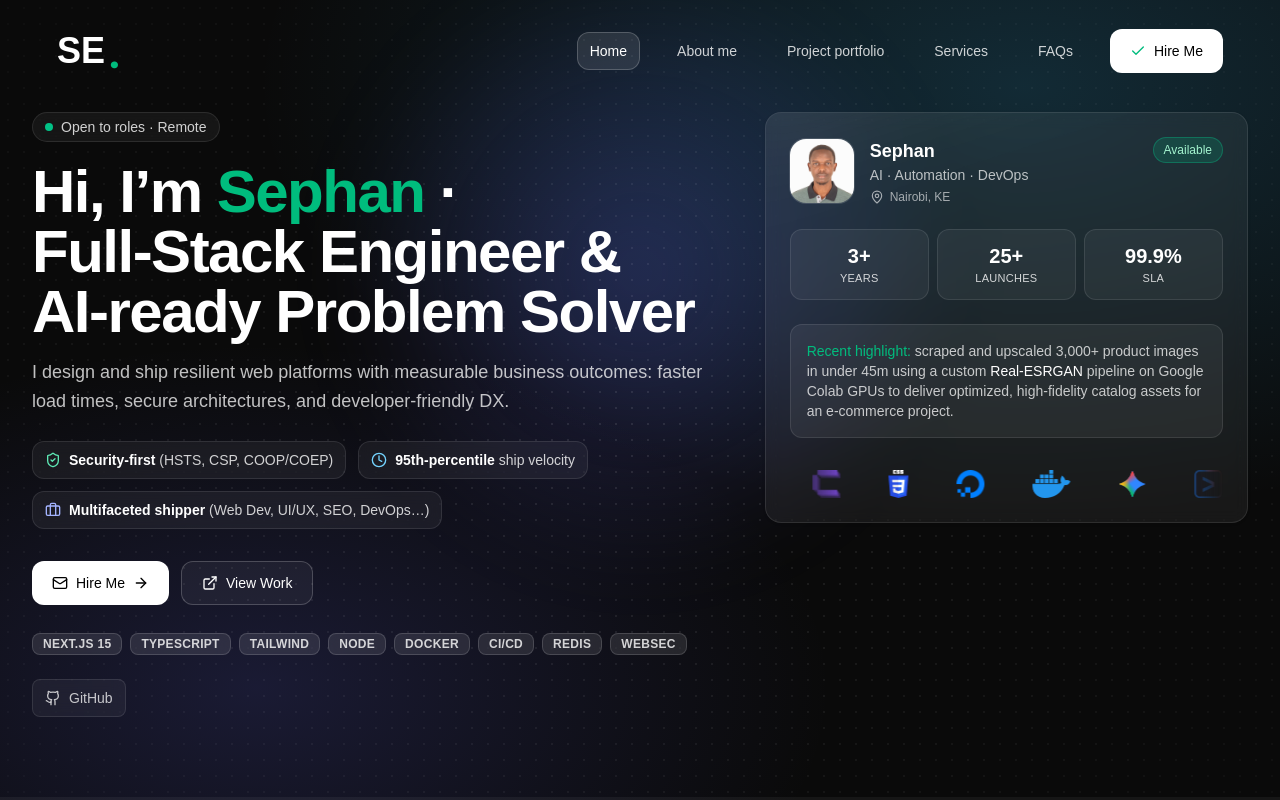
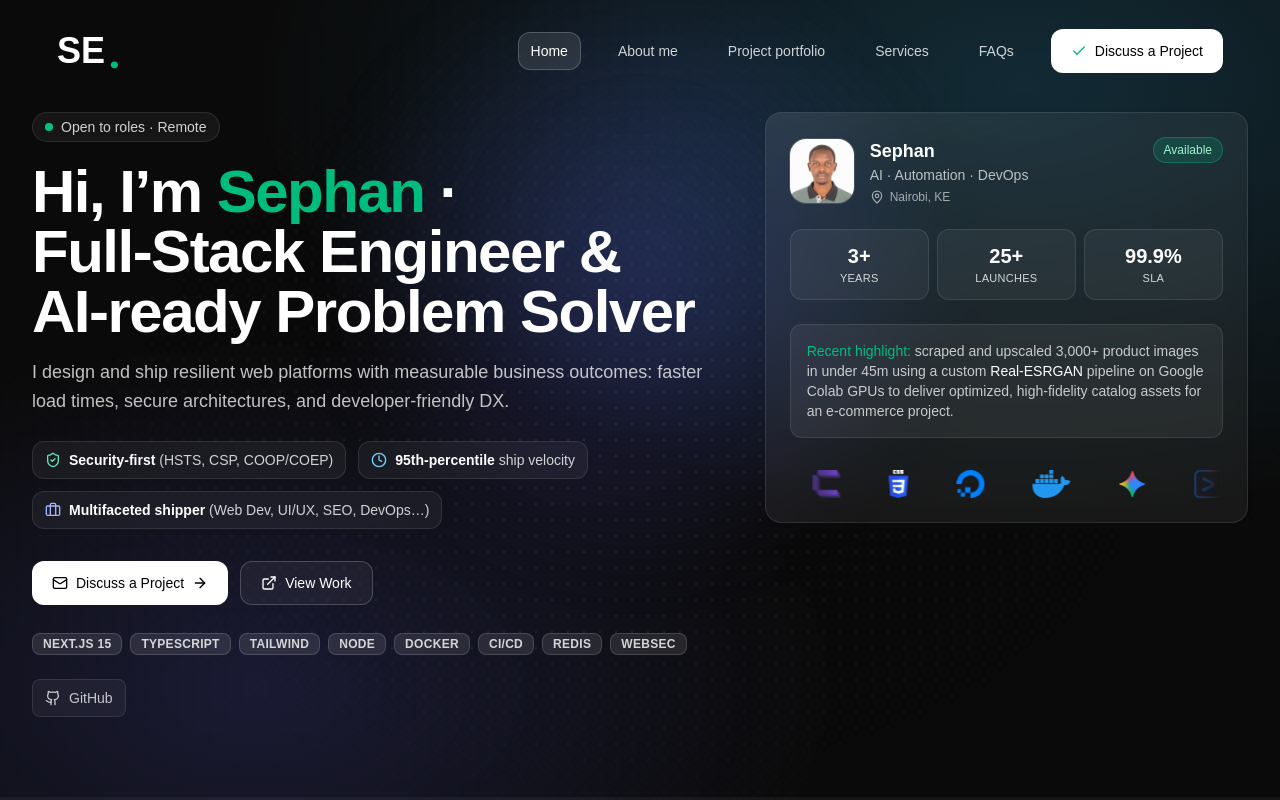
Before and after one commit to Seph-an/dev.sephan, a Next.js app: page / in a window 1280 px wide. Shown: the top 800 px of the page. Built offline with nearby package versions, Linux system fonts and the light colour scheme; grey boxes are pictures that could not be loaded.

Commit message:
chore: shift CTA from 'Hire Me' to 'Discuss a Project' for better expert positioning

```diff
--- a/components/Hero.tsx
+++ b/components/Hero.tsx
@@ -66,7 +66,7 @@ export default function Hero() {
             <Button asChild size="lg" className="group h-11 rounded-xl bg-white text-black transition hover:brightness-95">
               <a href="mailto:sephan@sephanly.com" aria-label="Email me">
                 <Mail className="mr-2 h-4 w-4" />
-                Hire Me
+                Discuss a Project
                 <ArrowRight className="ml-2 h-4 w-4 transition group-hover:translate-x-0.5" />
               </a>
             </Button>
--- a/components/NavBar.tsx
+++ b/components/NavBar.tsx
@@ -86,7 +86,7 @@ export default function NavBar() {
             >
               <a href="mailto:sephan@sephanly.com" aria-label="Email me" className="inline-flex items-center">
                 <Check className="mr-2 h-4 w-4 text-emerald-500" />
-                Hire Me
+                Discuss a Project
               </a>
             </Button>
           </div>
@@ -137,7 +137,7 @@ export default function NavBar() {
             >
               <a href="mailto:sephan@sephanly.com" aria-label="Email me" className="inline-flex items-center">
                 <Check className="mr-2 h-4 w-4 text-emerald-500" />
-                Hire Me
+                Discuss a Project
               </a>
             </Button>
           </div>
```
